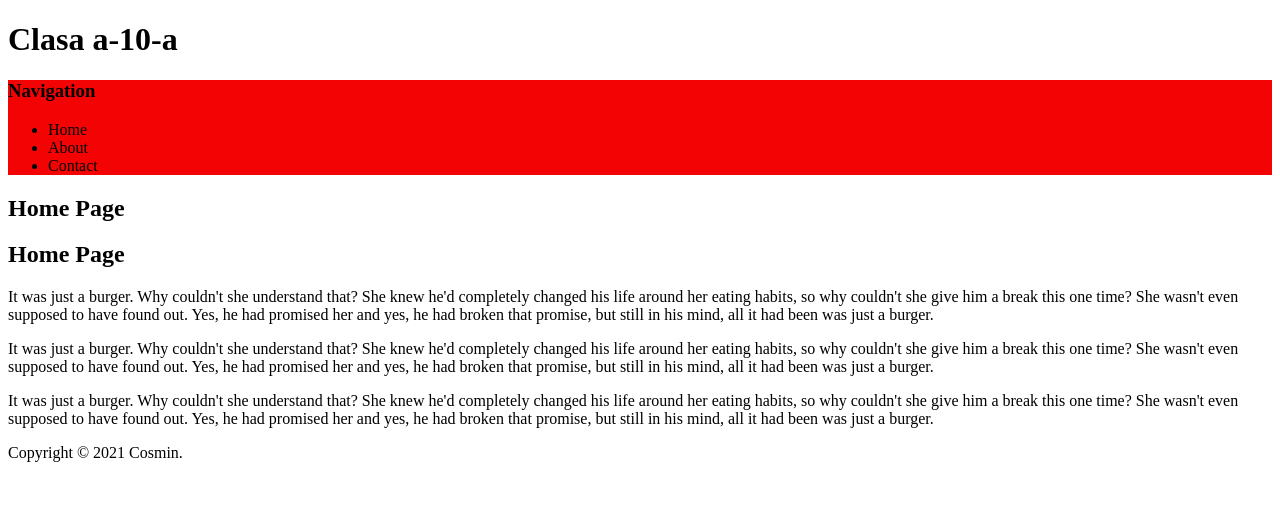
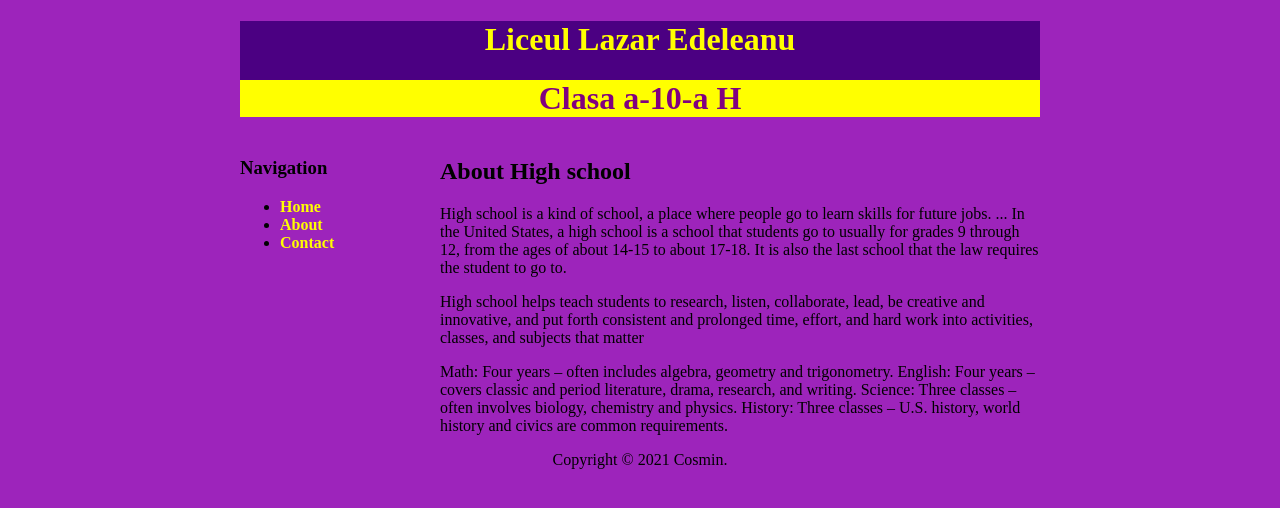
Before and after one commit to cosmin9301/cosmin9301, a plain HTML site: page index.html in a window 1280 px wide. Drawn offline with Linux system fonts and the light colour scheme.

Commit message:
new update

```diff
--- a/index.html
+++ b/index.html
@@ -16,27 +16,30 @@
 
 <body>
     <div id="container">
-       <div id="header ">
-           <h1> Clasa a-10-a</h1>
-       </div>
+       <div id="header">
+           <h1> Liceul Lazar Edeleanu </h1>
+         <div id="nume">  <h1>Clasa a-10-a H</h1>
+        </div>
+        </div>
        <div id="content">
-           <div id="nav">
+           <div id="navigation">
                 <h3>Navigation</h3>
                 <ul>
-                   <li>Home</li>
-                   <li>About</li>
-                   <li>Contact</li>
+                   <li><a class="selected" href="http://edeleanu.ro/">Home</a></li>
+                   <li><a class="selected" href="http://edeleanu.ro/despre.php">About</a></li>
+                   <li><a class="selected" href="http://edeleanu.ro/contact.php">Contact</a></li>
               </ul>
           </div>
 
           <div id="main">
-              <h2>Home Page</h2>
-              <h2>Home Page</h2>
-          <p>It was just a burger. Why couldn't she understand that? She knew he'd completely changed his life around her eating habits, so why couldn't she give him a break this one time? She wasn't even supposed to have found out. Yes, he had promised her and yes, he had broken that promise, but still in his mind, all it had been was just a burger.</p>
+              <h2>About High school</h2>
 
-          <p>It was just a burger. Why couldn't she understand that? She knew he'd completely changed his life around her eating habits, so why couldn't she give him a break this one time? She wasn't even supposed to have found out. Yes, he had promised her and yes, he had broken that promise, but still in his mind, all it had been was just a burger.</p>
+          <p>High school is a kind of school, a place where people go to learn skills for future jobs. ... In the United States, a high school is a school that students go to usually for grades 9 through 12, from the ages of about 14-15 to about 17-18. It is also the last school that the law requires the student to go to.</p>
 
-          <p>It was just a burger. Why couldn't she understand that? She knew he'd completely changed his life around her eating habits, so why couldn't she give him a break this one time? She wasn't even supposed to have found out. Yes, he had promised her and yes, he had broken that promise, but still in his mind, all it had been was just a burger.</p>
+          <p>High school helps teach students to research, listen, collaborate, lead, be creative and innovative, and put forth consistent and prolonged time, effort, and hard work into activities, classes, and subjects that matter</p>
+
+          <p>
+            Math: Four years – often includes algebra, geometry and trigonometry. English: Four years – covers classic and period literature, drama, research, and writing. Science: Three classes – often involves biology, chemistry and physics. History: Three classes – U.S. history, world history and civics are common requirements.</p>
           </div>
       </div>
       <div id="footer">
--- a/website.css
+++ b/website.css
@@ -1,3 +1,57 @@
-#nav{
-    background-color:rgb(243, 3, 3)
+#header{
+    background-color: indigo;
+    color:yellow;
+    text-align: center;
 }
+
+body{
+    background-color:rgb(157, 36, 187);
+
+}
+
+#container{
+
+   width:800px;
+   margin-left:auto;
+   margin-right:auto;
+
+
+
+}
+
+#navigation{
+    padding-left:-100px;
+    padding-right:100px;
+    width:100px;
+    float:left;
+
+}
+
+#navigation .selected {
+      font-weight: bold;
+}
+
+#main{
+
+    width:600px;
+    float:right;
+}
+
+
+#footer{
+   clear:both;
+   text-align:center;
+
+}
+
+#nume{
+    background-color:yellow;
+    color:purple;
+}
+
+a{
+
+text-decoration: none;
+color:yellow;
+
+}
```
